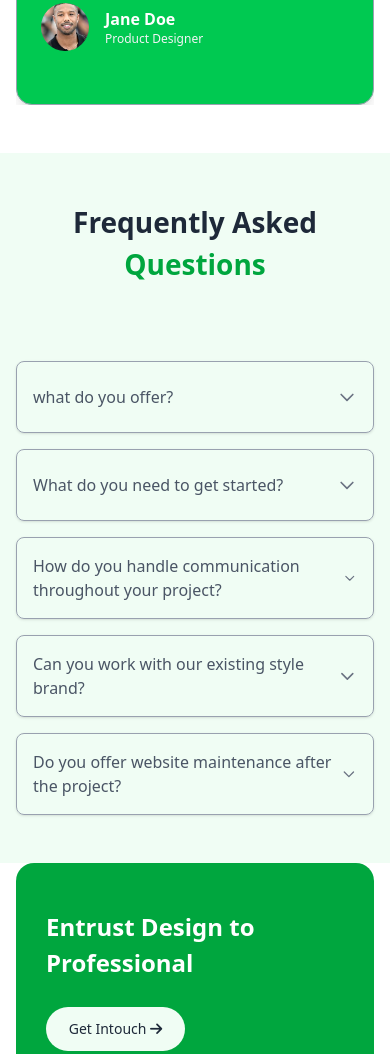
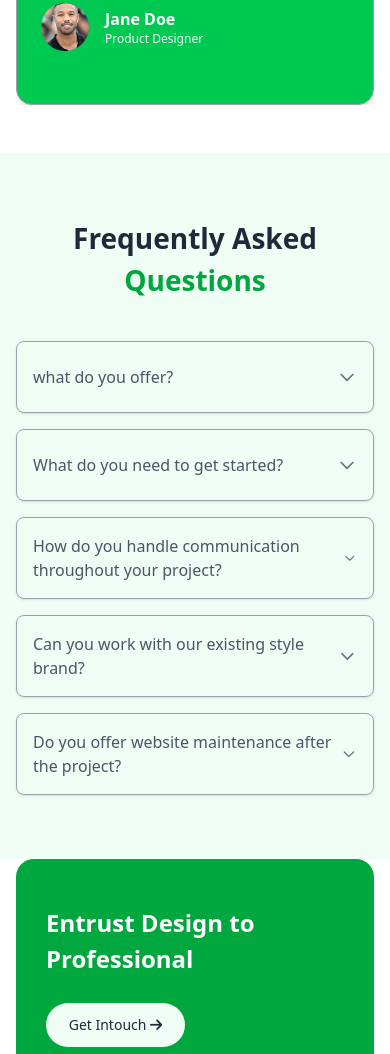
Before and after one commit to mima2002/mima-workjob20020808, a plain HTML site: page index.html in a window 390 px wide. Shown: the part 5401-6455 px from the top of the page. Drawn offline with Linux system fonts and the light colour scheme.

```diff
--- a/index.html
+++ b/index.html
@@ -398,8 +398,8 @@
 
 
 
-<section class="bg-green-50 text-[16px] lg:text-[20px] md:text-[18px] xl:text-[20px] w-full  px-[16px] md:px-[30px] lg:px-[150px] xl:px-[220px] py-12 lg:py-28">
-  <h2 class="scroll-animation px-6 text-[28px] lg:text-[36px] font-bold text-center mb-19 text-gray-800">Frequently Asked <span class="text-green-600">Questions</span></h2>
+<section class="bg-green-50 text-[16px] lg:text-[20px] md:text-[18px] xl:text-[20px] w-full  px-[16px] md:px-[30px] lg:px-[150px] xl:px-[220px] py-16 lg:py-28">
+  <h2 class="scroll-animation px-6 text-[28px] lg:text-[36px] font-bold text-center mb-10 text-gray-800">Frequently Asked <span class="text-green-600">Questions</span></h2>
 
   <div class=" space-y-4">
     <!-- FAQ Item -->
```
